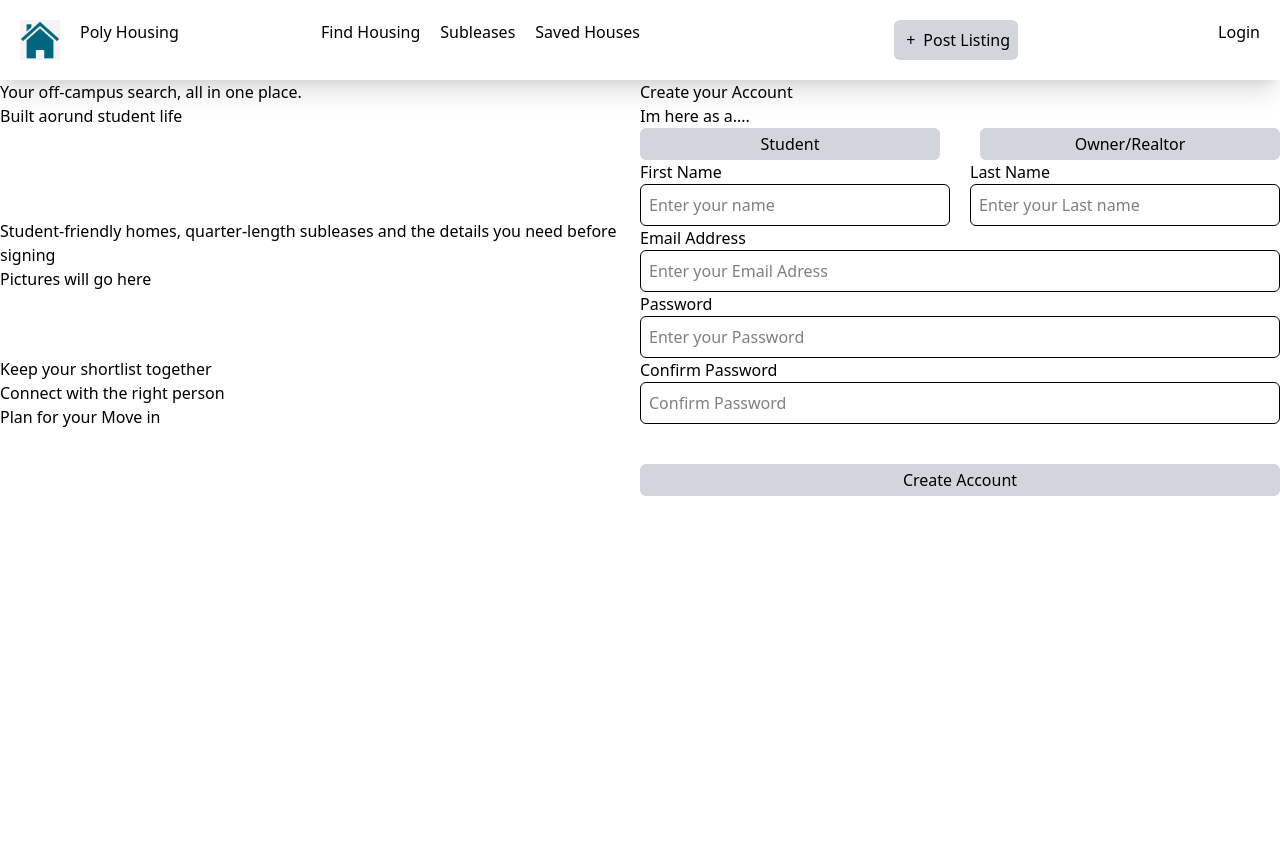
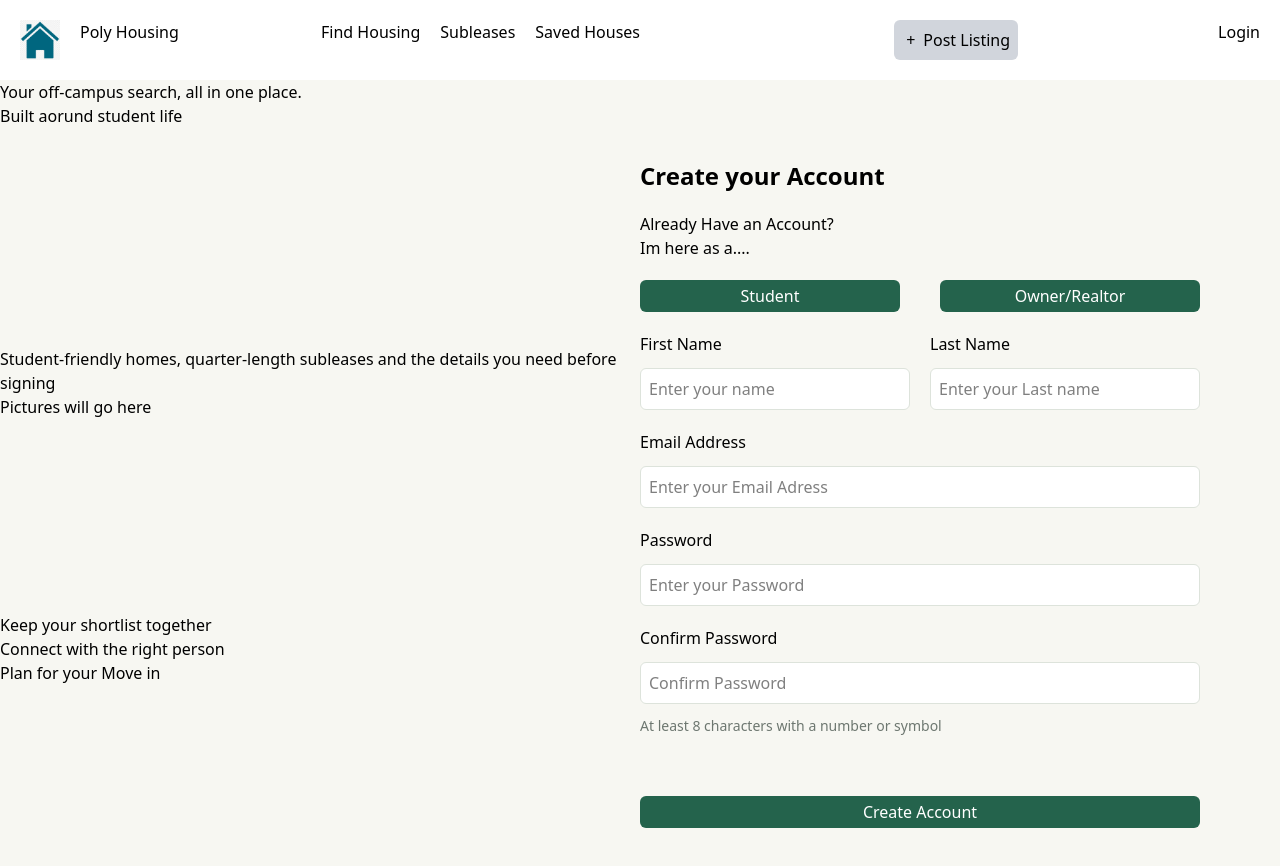
Before and after one commit to AgustinDimayuga/poly-housing, a Next.js app: page / in a window 1280 px wide. Shown: the top 866 px of the page. Before the commit the page ends 800 px from the top, so only its background shows below. Built offline with nearby package versions, Linux system fonts and the light colour scheme.

Commit message:
Styling & formatting for right side of sign up

```diff
--- a/app/globals.css
+++ b/app/globals.css
@@ -1,23 +1,23 @@
 @import "tailwindcss";
 
-:root {
+/* :root {
   --background: #ffffff;
   --foreground: #171717;
+} */
+
+@theme inline {
+  --color-poly-green-light :#F7F7F2;
+  --color-poly-green-dark:  #24634C;
+  --color-border-inputs: #DDE3DB;
+  --color-under-input: #6D7770
 }
 
-/* @theme inline {
-  --color-background: var(--background);
-  --color-foreground: var(--foreground);
-  --font-sans: var(--font-geist-sans);
-  --font-mono: var(--font-geist-mono);
-} */
-
-@media (prefers-color-scheme: dark) {
+/* @media (prefers-color-scheme: dark) {
   :root {
     --background: #ffffff ;
     --foreground: #ededed;
   }
-}
+} */
 
 /* body {
   background: var(--background);
--- a/app/header.tsx
+++ b/app/header.tsx
@@ -2,7 +2,7 @@ import Image from "next/image"
 
 export default function Header() {
   return (
-    <div className=" grid grid-cols-2 bg-white text-black p-5 shadow-xl" >
+    <div className=" grid grid-cols-2 bg-white text-black p-5 shadow-md" >
 
         <div className="flex flex-row ">
 
--- a/app/page.tsx
+++ b/app/page.tsx
@@ -2,7 +2,7 @@ import Image from "next/image";
 
 export default function Home() {
   return (
-    <div className="grid grid-cols-2">
+    <div className="grid grid-cols-2 bg-poly-green-light min-h-screen">
       {/* Right Side of the Page */}
       <div className="grid grid-rows-3">
         <div>
@@ -36,46 +36,48 @@ export default function Home() {
       */}
 
 
-      <div className="grid grid-row">
+      <div className="flex flex-col mr-20 mt-20 gap-5">
         <div>
-          <p> Create your Account  </p>
+          <h1 className="text-2xl font-bold"> Create your Account  </h1>
+          <p className="mt-5"> Already Have an Account? </p>
           <p> Im here as a....</p>
         </div>
 
         <div className=" flex flex-row justify-evenly gap-10 ">
-          <button type="button" aria-label="Student" className=" bg-gray-300 rounded-md p-1 w-full"> Student </button>
-          <button type="button" aria-label="Owner/Realtor" className=" bg-gray-300 rounded-md p-1 w-full"> Owner/Realtor </button>
+          <button type="button" aria-label="Student" className=" rounded-md p-1 w-full bg-poly-green-dark text-white"> Student </button>
+          <button type="button" aria-label="Owner/Realtor" className=" rounded-md p-1 w-full bg-poly-green-dark text-white"> Owner/Realtor </button>
         </div>
 
         <div className=" flex flex-row  gap-5 ">
-          <div className="flex flex-col justify-self-auto w-full">
+          <div className="flex flex-col justify-self-auto w-full gap-3">
             <label htmlFor="name">First Name</label>
-            <input type="text" placeholder="Enter your name" className="border rounded-md p-2"/>
+            <input type="text" placeholder="Enter your name" className="border rounded-md p-2 bg-white  border-border-inputs"/>
           </div>
-          <div className="flex flex-col justify-self-auto w-full">
+          <div className="flex flex-col justify-self-auto w-full gap-3 ">
             <label htmlFor="Last_Name">Last Name</label>
-            <input type="text" placeholder="Enter your Last name" className="border rounded-md p-2"/>
+            <input type="text" placeholder="Enter your Last name" className="border rounded-md p-2  bg-white  border-border-inputs"/>
           </div>
 
 
         </div>
-        <div className=" flex flex-col justify-start">
+        <div className=" flex flex-col justify-start gap-3">
           <label htmlFor="Email_Address">Email Address</label>
-            <input type="text" placeholder="Enter your Email Adress" className="border rounded-md p-2"/>
+            <input type="text" placeholder="Enter your Email Adress" className="border rounded-md p-2 bg-white  border-border-inputs"/>
 
         </div>
-        <div className=" flex flex-col justify-start">
+        <div className=" flex flex-col justify-start gap-3">
           <label htmlFor="Password">Password</label>
-            <input type="text" placeholder="Enter your Password" className="border rounded-md p-2"/>
+            <input type="password" placeholder="Enter your Password" className="border rounded-md p-2 bg-white  border-border-inputs"/>
 
         </div>
-        <div className=" flex flex-col justify-start">
-          <label htmlFor="Confirm_password">Confirm Password</label>
-            <input type="text" placeholder="Confirm Password" className="border rounded-md p-2"/>
+        <div className=" flex flex-col justify-start gap-3 ">
+          <label htmlFor="Confirm_password ">Confirm Password</label>
+            <input type="password" placeholder="Confirm Password" className="border rounded-md p-2 bg-white  border-border-inputs"/>
+          <p className="text-under-input text-sm">At least 8 characters with a number or symbol</p>
         </div>
 
         <div className="flex flex-row justify-center mt-10">
-            <button type="button" aria-label="Create Account" className=" bg-gray-300 rounded-md p-1 w-full"> Create Account</button>
+            <button type="button" aria-label="Create Account" className=" rounded-md p-1 w-full  bg-poly-green-dark text-white"> Create Account</button>
         </div>
 
       </div>
```
